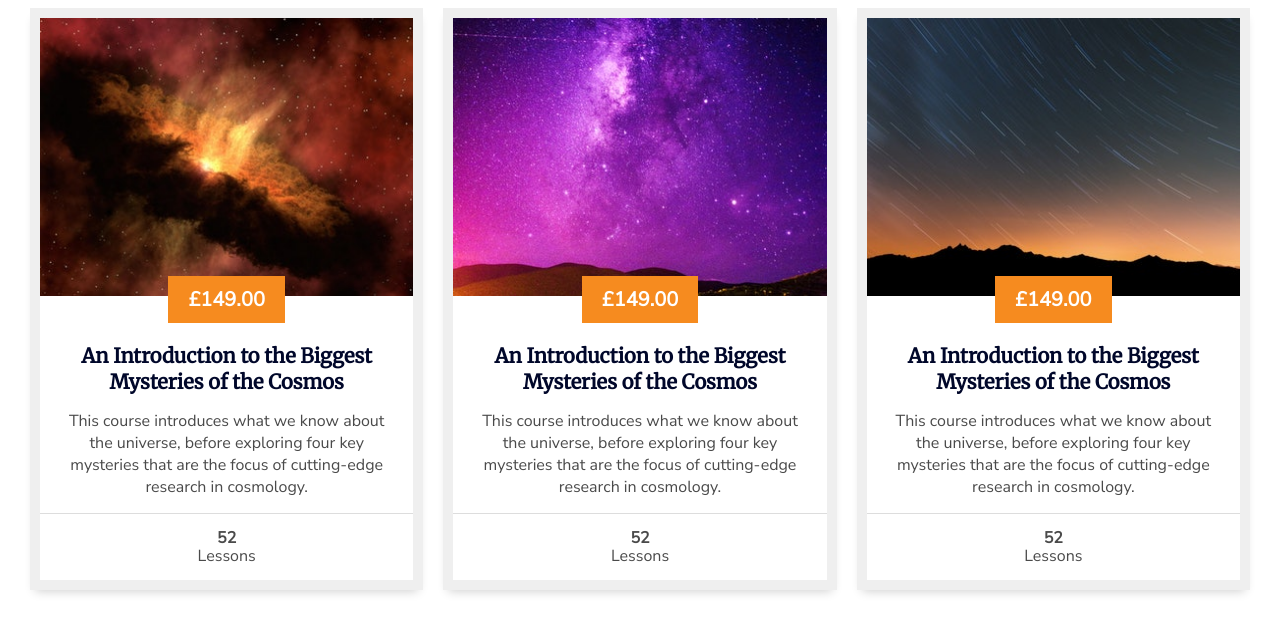
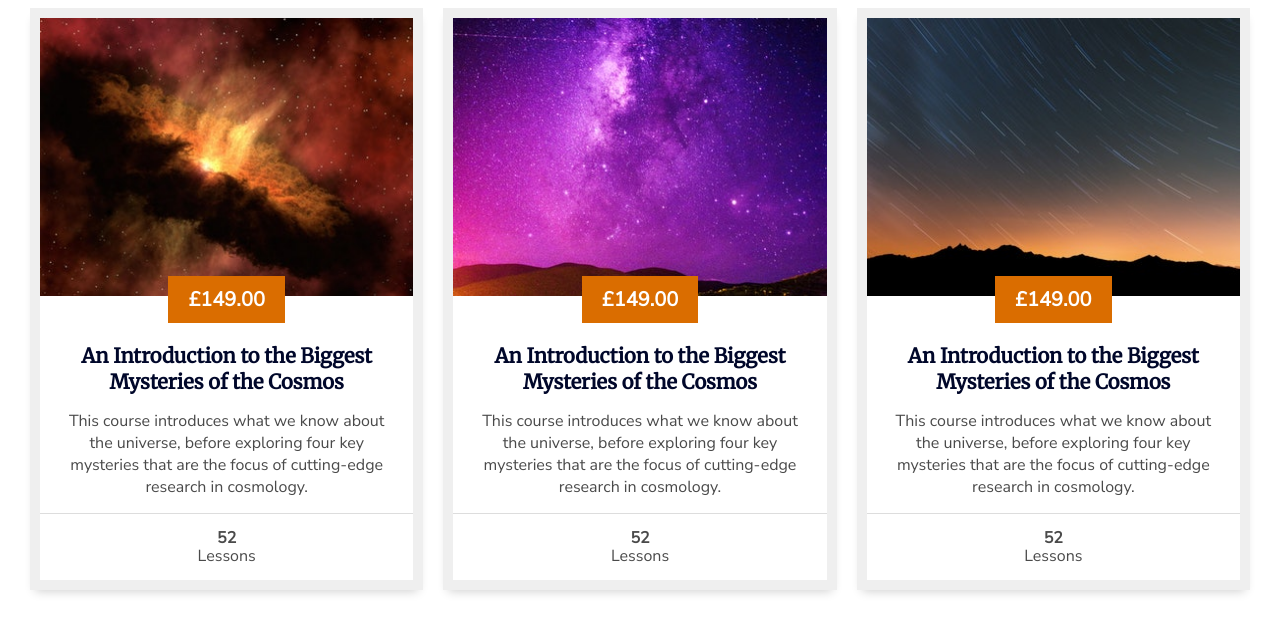
Before and after one commit to faiz-shaikh/card, a website: page dist/index.html in a window 1280 px wide. Shown: the part 100-734 px from the top of the page. Drawn offline with Linux system fonts and the light colour scheme.

Commit message:
Change price bg colour for accessibility

```diff
--- a/dist/scss/_variables.scss
+++ b/dist/scss/_variables.scss
@@ -2,7 +2,7 @@
 $light: #efefef;
 $dark: #4a4a4a;
 $white: #ffffff;
-$secondary: #f68b1f;
+$secondary: #da6d00;
 $primary: #00072a;
 
 //font
```
Also changed, not shown: dist/css/main.min.css (+1 -1 lines).
